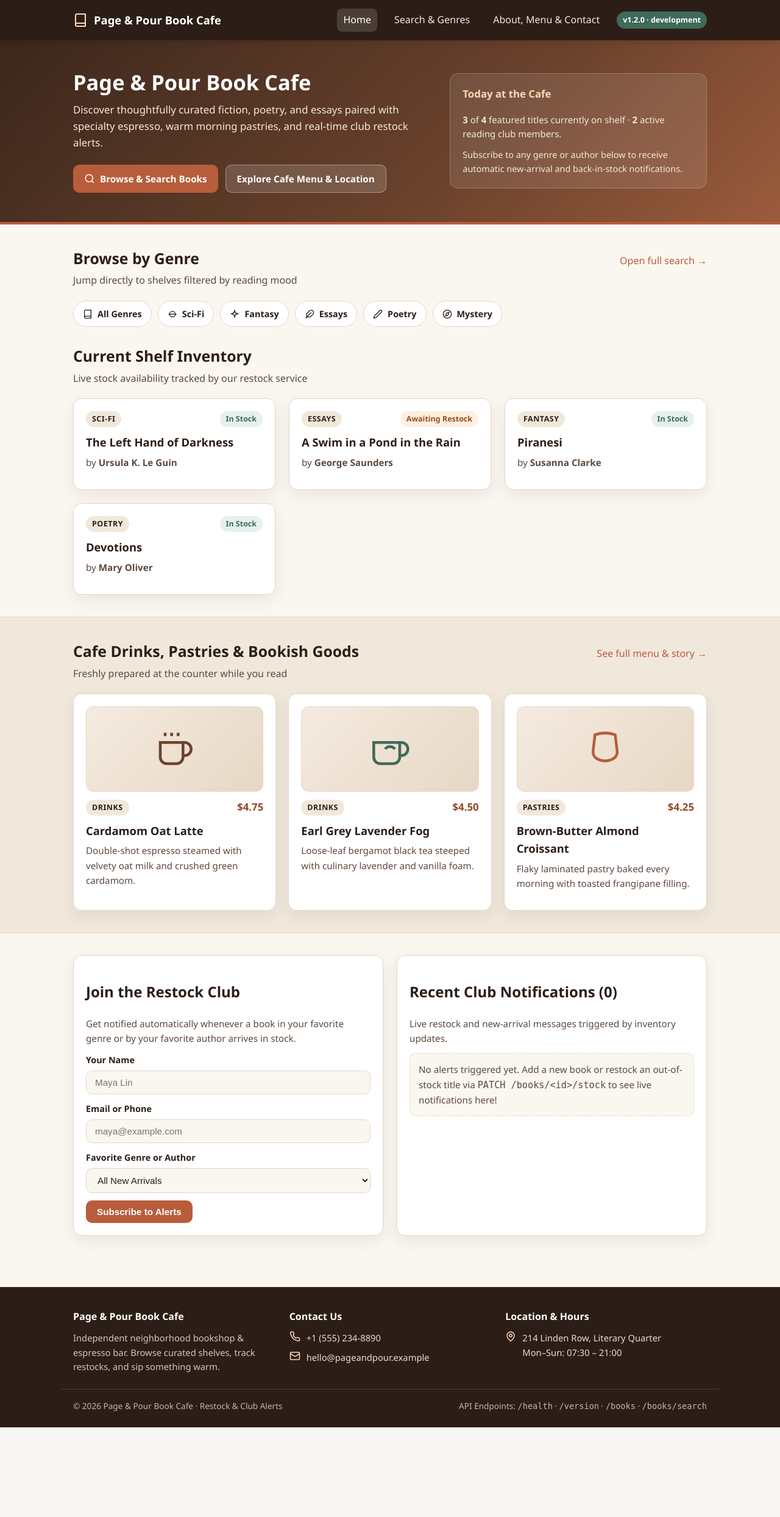
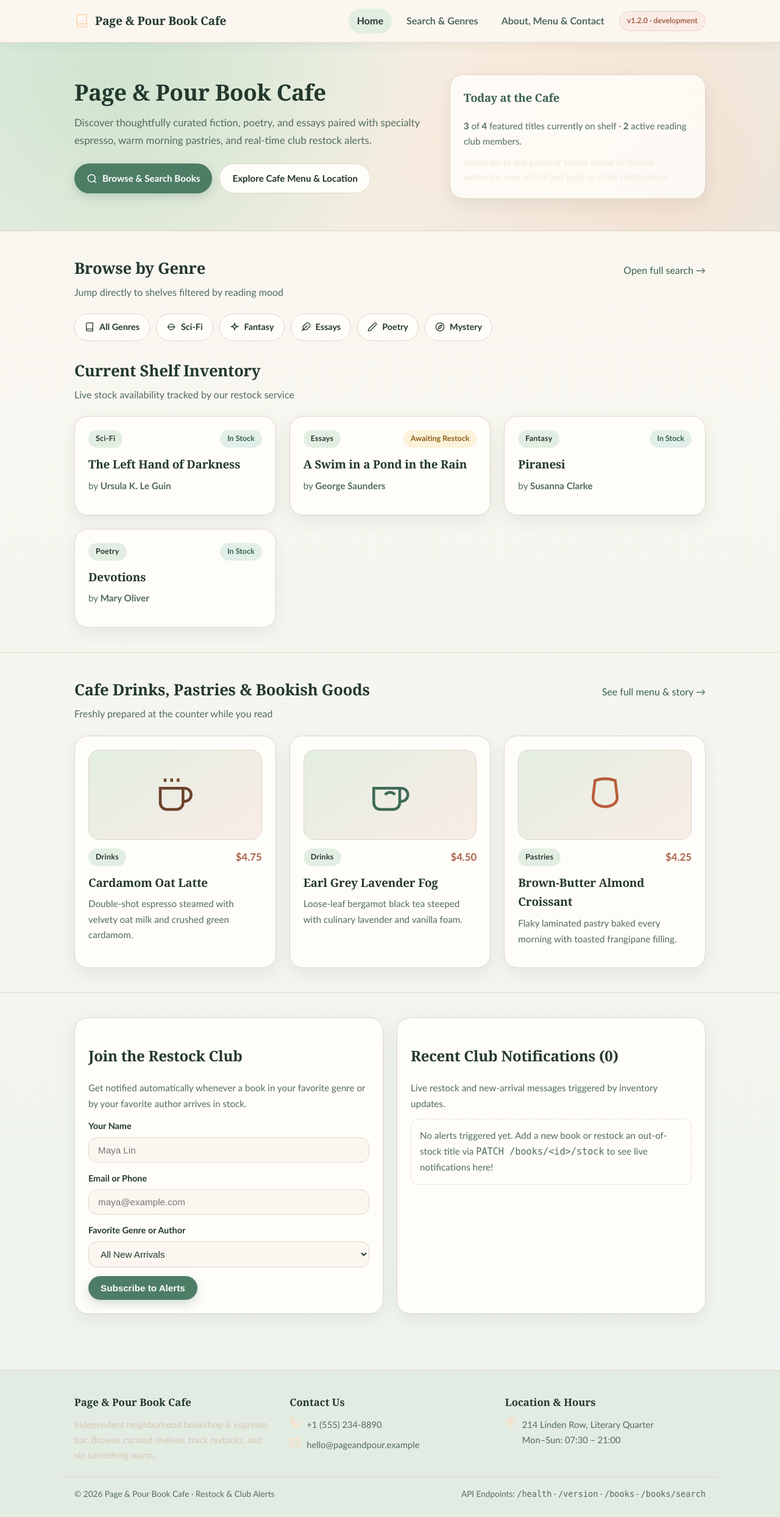
Before and after one commit to Mourine2000/book-cafe-stock, a Flask app: page / in a window 1280 px wide. Shown: the whole page at 61% size. Before the commit the page ends 2340 px from the top, so only its background shows below. Run offline with Flask 3, Linux system fonts and the light colour scheme.

Commit message:
style(ui): apply sage-green and warm beige theme and update stylesheet test

```diff
--- a/app/static/css/style.css
+++ b/app/static/css/style.css
@@ -1,17 +1,21 @@
 :root {
-  --bg-cream: #faf6f0;
-  --bg-card: #ffffff;
-  --bg-sand: #f1e8dc;
-  --espresso: #2c1e16;
-  --espresso-soft: #5c493e;
-  --caramel: #b85d3b;
-  --caramel-dark: #944629;
-  --sage: #3e6b58;
-  --sage-soft: #e6f0ec;
-  --amber-soft: #fdf0e1;
-  --border: #e4d8c8;
-  --shadow: 0 8px 24px rgba(44, 30, 22, 0.08);
-  --radius: 14px;
+  --bg-beige: #fbf7f0;
+  --bg-sage-mist: #eef4ee;
+  --bg-card: #fffdf9;
+  --bg-pastel-moss: #e3eee2;
+  --bg-pastel-blush: #f9ece6;
+  --moss-ink: #23382e;
+  --moss-soft: #526b5e;
+  --sage: #4e7d66;
+  --sage-deep: #39614d;
+  --apricot: #c87d64;
+  --apricot-deep: #a96149;
+  --sage-soft: #e2efe8;
+  --butter-soft: #fcf2d9;
+  --border: #dfd6c7;
+  --shadow: 0 10px 28px rgba(35, 56, 46, 0.07);
+  --radius-card: 22px;
+  --radius-soft: 14px;
 }
 
 * {
@@ -20,35 +24,43 @@
 
 body {
   margin: 0;
-  font-family: "Segoe UI", Roboto, "Helvetica Neue", Arial, sans-serif;
-  background-color: var(--bg-cream);
-  color: var(--espresso);
-  line-height: 1.6;
+  font-family: "Trebuchet MS", "Segoe UI", system-ui, sans-serif;
+  background: linear-gradient(180deg, var(--bg-beige) 0%, var(--bg-sage-mist) 100%);
+  color: var(--moss-ink);
+  line-height: 1.68;
+}
+
+h1, h2, h3, .brand {
+  font-family: Georgia, "Palatino Linotype", "Book Antiqua", serif;
+  letter-spacing: -0.01em;
 }
 
 a {
-  color: var(--caramel);
+  color: var(--sage-deep);
   text-decoration: none;
 }
 
 a:hover {
+  color: var(--apricot-deep);
   text-decoration: underline;
 }
 
 .container {
   max-width: 1080px;
   margin: 0 auto;
-  padding: 0 20px;
+  padding: 0 22px;
 }
 
-/* Top Navigation */
+/* Whimsical Sage Navigation */
 .navbar {
-  background: var(--espresso);
-  color: #fff;
+  background: rgba(251, 247, 240, 0.92);
+  backdrop-filter: blur(8px);
+  color: var(--moss-ink);
   position: sticky;
   top: 0;
   z-index: 20;
-  box-shadow: 0 2px 12px rgba(0, 0, 0, 0.15);
+  border-bottom: 1px solid var(--border);
+  box-shadow: 0 4px 18px rgba(35, 56, 46, 0.05);
 }
 
 .nav-inner {
@@ -56,60 +68,65 @@ a:hover {
   flex-wrap: wrap;
   align-items: center;
   justify-content: space-between;
-  padding: 14px 20px;
-  gap: 12px;
+  padding: 14px 22px;
+  gap: 14px;
 }
 
 .brand {
   display: flex;
   align-items: center;
   gap: 10px;
-  color: #fff;
+  color: var(--moss-ink);
   font-weight: 700;
-  font-size: 1.15rem;
+  font-size: 1.2rem;
 }
 
 .brand:hover {
   text-decoration: none;
+  color: var(--sage-deep);
 }
 
 .nav-links {
   display: flex;
   flex-wrap: wrap;
   align-items: center;
-  gap: 18px;
+  gap: 10px;
 }
 
 .nav-links a {
-  color: #f3e9dc;
-  font-weight: 500;
-  padding: 6px 10px;
-  border-radius: 8px;
-  transition: background 0.2s;
+  color: var(--moss-soft);
+  font-weight: 600;
+  padding: 7px 14px;
+  border-radius: 999px;
+  transition: all 0.2s ease;
 }
 
 .nav-links a:hover,
 .nav-links a.active {
-  background: rgba(255, 255, 255, 0.14);
-  color: #fff;
+  background: var(--bg-pastel-moss);
+  color: var(--moss-ink);
   text-decoration: none;
 }
 
 .version-pill {
-  background: var(--sage);
-  color: #fff;
+  background: var(--bg-pastel-blush);
+  color: var(--apricot-deep);
+  border: 1px solid #eccfc2;
   font-size: 0.78rem;
   font-weight: 700;
-  padding: 4px 10px;
+  padding: 5px 12px;
   border-radius: 999px;
 }
 
-/* Hero Banner */
+/* Storybook Sage & Warm Beige Hero */
 .hero {
-  background: linear-gradient(135deg, #3b271c 0%, #6b422c 60%, #9b5b3c 100%);
-  color: #fff;
-  padding: 48px 0;
-  border-bottom: 4px solid var(--caramel);
+  background:
+    radial-gradient(circle at 15% 20%, rgba(198, 224, 199, 0.75) 0%, transparent 45%),
+    radial-gradient(circle at 85% 75%, rgba(248, 219, 203, 0.7) 0%, transparent 48%),
+    linear-gradient(135deg, #e7f0e6 0%, #f7efe3 55%, #e4efe6 100%);
+  color: var(--moss-ink);
+  padding: 52px 0;
+  border-bottom: 1px solid var(--border);
 }
 
 .hero-grid {
@@ -126,14 +143,15 @@ a:hover {
 }
 
 .hero h1 {
-  margin: 0 0 12px;
-  font-size: 2.15rem;
-  line-height: 1.2;
+  margin: 0 0 14px;
+  font-size: 2.3rem;
+  line-height: 1.18;
+  color: var(--moss-ink);
 }
 
 .hero p {
-  margin: 0 0 22px;
-  color: #f4e8dc;
+  margin: 0 0 24px;
+  color: var(--moss-soft);
   font-size: 1.05rem;
 }
 
@@ -147,13 +165,13 @@ a:hover {
   display: inline-flex;
   align-items: center;
   gap: 8px;
-  padding: 10px 18px;
-  border-radius: 10px;
+  padding: 11px 20px;
+  border-radius: 999px;
   font-weight: 600;
   border: none;
   cursor: pointer;
   font-size: 0.95rem;
-  transition: transform 0.15s, background 0.2s;
+  transition: transform 0.18s ease, background 0.2s ease, box-shadow 0.2s ease;
 }
 
 .btn:hover {
@@ -162,43 +180,45 @@ a:hover {
 }
 
 .btn-primary {
-  background: var(--caramel);
+  background: var(--sage);
+  color: #fff;
+  box-shadow: 0 6px 16px rgba(78, 125, 102, 0.25);
+}
+
+.btn-primary:hover {
+  background: var(--sage-deep);
   color: #fff;
 }
 
-.btn-primary:hover {
-  background: var(--caramel-dark);
-}
-
 .btn-secondary {
-  background: rgba(255, 255, 255, 0.15);
-  color: #fff;
-  border: 1px solid rgba(255, 255, 255, 0.35);
+  background: var(--bg-card);
+  color: var(--moss-ink);
+  border: 1px solid var(--border);
 }
 
 .btn-outline {
   background: var(--bg-card);
-  color: var(--espresso);
+  color: var(--moss-ink);
   border: 1px solid var(--border);
 }
 
 .hero-card {
-  background: rgba(255, 255, 255, 0.1);
-  border: 1px solid rgba(255, 255, 255, 0.2);
-  border-radius: var(--radius);
-  padding: 20px;
-  backdrop-filter: blur(4px);
+  background: rgba(255, 253, 249, 0.88);
+  border: 1px solid var(--border);
+  border-radius: var(--radius-card);
+  padding: 22px;
+  box-shadow: var(--shadow);
 }
 
 .hero-card h3 {
   margin-top: 0;
-  font-size: 1.05rem;
-  color: #ffd9b8;
+  font-size: 1.15rem;
+  color: var(--sage-deep);
 }
 
-/* Sections & Cards */
+/* Sections & Soft Cards */
 .section {
-  padding: 36px 0;
+  padding: 40px 0;
 }
 
 .section-header {
@@ -207,23 +227,23 @@ a:hover {
   align-items: baseline;
   justify-content: space-between;
   gap: 12px;
-  margin-bottom: 20px;
+  margin-bottom: 22px;
 }
 
 .section-header h2 {
   margin: 0;
-  font-size: 1.55rem;
+  font-size: 1.6rem;
 }
 
 .section-subtitle {
-  color: var(--espresso-soft);
+  color: var(--moss-soft);
   margin: 4px 0 0;
 }
 
 .grid-3 {
   display: grid;
   grid-template-columns: repeat(auto-fit, minmax(270px, 1fr));
-  gap: 20px;
+  gap: 22px;
 }
 
 .grid-2 {
@@ -235,26 +255,32 @@ a:hover {
 .card {
   background: var(--bg-card);
   border: 1px solid var(--border);
-  border-radius: var(--radius);
-  padding: 20px;
+  border-radius: var(--radius-card);
+  padding: 22px;
   box-shadow: var(--shadow);
+  transition: transform 0.2s ease, border-color 0.2s ease;
+}
+
+.card:hover {
+  transform: translateY(-2px);
+  border-color: #c7d6c6;
 }
 
 .card h3 {
-  margin: 10px 0 6px;
-  font-size: 1.15rem;
+  margin: 12px 0 6px;
+  font-size: 1.18rem;
 }
 
 .card p {
   margin: 0 0 12px;
-  color: var(--espresso-soft);
+  color: var(--moss-soft);
   font-size: 0.95rem;
 }
 
-/* Badges */
+/* Pastel Badges */
 .badge {
   display: inline-block;
-  padding: 3px 10px;
+  padding: 4px 12px;
   border-radius: 999px;
   font-size: 0.78rem;
   font-weight: 700;
@@ -262,22 +288,22 @@ a:hover {
 
 .badge-in {
   background: var(--sage-soft);
-  color: var(--sage);
+  color: var(--sage-deep);
 }
 
 .badge-out {
-  background: var(--amber-soft);
-  color: #9c4a1a;
+  background: var(--butter-soft);
+  color: #8c5d19;
 }
 
 .badge-genre {
-  background: var(--bg-sand);
-  color: var(--espresso);
-  text-transform: uppercase;
-  letter-spacing: 0.04em;
+  background: var(--bg-pastel-moss);
+  color: var(--moss-ink);
+  text-transform: capitalize;
+  letter-spacing: 0.02em;
 }
 
-/* Genre Filter Chips with Icons */
+/* Rounded Genre Chips */
 .genre-bar {
   display: flex;
   flex-wrap: wrap;
@@ -289,35 +315,36 @@ a:hover {
   display: inline-flex;
   align-items: center;
   gap: 8px;
-  padding: 9px 15px;
+  padding: 9px 16px;
   border-radius: 999px;
   background: var(--bg-card);
   border: 1px solid var(--border);
-  color: var(--espresso);
+  color: var(--moss-ink);
   font-weight: 600;
   font-size: 0.9rem;
-  transition: all 0.15s;
+  transition: all 0.18s ease;
 }
 
 .genre-chip:hover {
-  border-color: var(--caramel);
+  border-color: var(--sage);
+  background: var(--bg-pastel-moss);
   text-decoration: none;
 }
 
 .genre-chip.active {
-  background: var(--caramel);
+  background: var(--sage);
   color: #fff;
-  border-color: var(--caramel);
+  border-color: var(--sage);
 }
 
-/* Search Form */
+/* Search & Form Controls */
 .search-box {
   display: flex;
   flex-wrap: wrap;
   gap: 10px;
   background: var(--bg-card);
   padding: 14px;
-  border-radius: var(--radius);
+  border-radius: var(--radius-card);
   border: 1px solid var(--border);
   box-shadow: var(--shadow);
 }
@@ -327,19 +354,19 @@ a:hover {
 .form-group select {
   flex: 1;
   min-width: 200px;
-  padding: 10px 14px;
+  padding: 11px 15px;
   border: 1px solid var(--border);
-  border-radius: 10px;
+  border-radius: var(--radius-soft);
   font-size: 0.95rem;
-  background: var(--bg-cream);
-  color: var(--espresso);
+  background: var(--bg-beige);
+  color: var(--moss-ink);
 }
 
 .form-group {
   display: flex;
   flex-direction: column;
   gap: 6px;
-  margin-bottom: 12px;
+  margin-bottom: 14px;
 }
 
 .form-group label {
@@ -347,15 +374,15 @@ a:hover {
   font-size: 0.9rem;
 }
 
-/* Cafe Product Illustrations */
+/* Soft Fairy-Cafe Product Frames */
 .product-art {
-  height: 140px;
-  border-radius: 12px;
+  height: 148px;
+  border-radius: 18px;
   display: flex;
   align-items: center;
   justify-content: center;
-  margin-bottom: 12px;
-  background: linear-gradient(135deg, #f5ebe0 0%, #e7d7c5 100%);
+  margin-bottom: 14px;
+  background: linear-gradient(145deg, var(--bg-pastel-moss) 0%, var(--bg-pastel-blush) 100%);
   border: 1px solid var(--border);
 }
 
@@ -368,16 +395,17 @@ a:hover {
 
 .price-tag {
   font-weight: 700;
-  color: var(--caramel-dark);
+  color: var(--apricot-deep);
   font-size: 1.05rem;
 }
 
-/* Footer with Contact & Location */
+/* Warm Sage & Beige Footer */
 .footer {
-  background: var(--espresso);
-  color: #e8dccf;
-  padding: 36px 0 24px;
-  margin-top: 48px;
+  background: #e3ece2;
+  color: var(--moss-ink);
+  padding: 38px 0 26px;
+  margin-top: 52px;
+  border-top: 1px solid var(--border);
 }
 
 .footer-grid {
@@ -387,8 +415,10 @@ a:hover {
 }
 
 .footer h4 {
-  color: #fff;
+  font-family: Georgia, "Palatino Linotype", serif;
+  color: var(--moss-ink);
   margin: 0 0 10px;
+  font-size: 1.05rem;
 }
 
 .footer-item {
@@ -397,14 +427,15 @@ a:hover {
   gap: 10px;
   margin-bottom: 8px;
   font-size: 0.92rem;
+  color: var(--moss-soft);
 }
 
 .footer-bottom {
-  border-top: 1px solid rgba(255, 255, 255, 0.14);
+  border-top: 1px solid var(--border);
   margin-top: 24px;
   padding-top: 16px;
   font-size: 0.85rem;
-  color: #c7b6a5;
+  color: var(--moss-soft);
   display: flex;
   flex-wrap: wrap;
   justify-content: space-between;
@@ -413,10 +444,10 @@ a:hover {
 
 .alert-success {
   background: var(--sage-soft);
-  color: var(--sage);
-  border: 1px solid #b8d6c9;
+  color: var(--sage-deep);
+  border: 1px solid #b6d1c3;
   padding: 12px 16px;
-  border-radius: 10px;
+  border-radius: var(--radius-soft);
   margin-bottom: 16px;
   font-weight: 600;
 }
```
Also changed, not shown: tests/test_app.py (+2 -1 lines).
